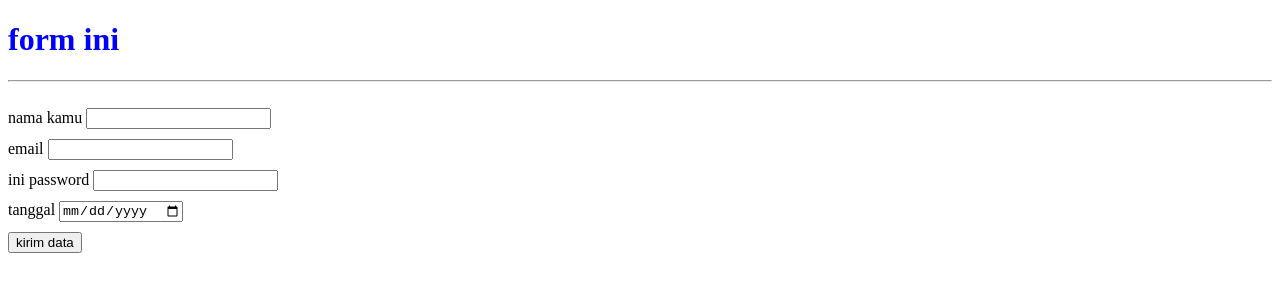
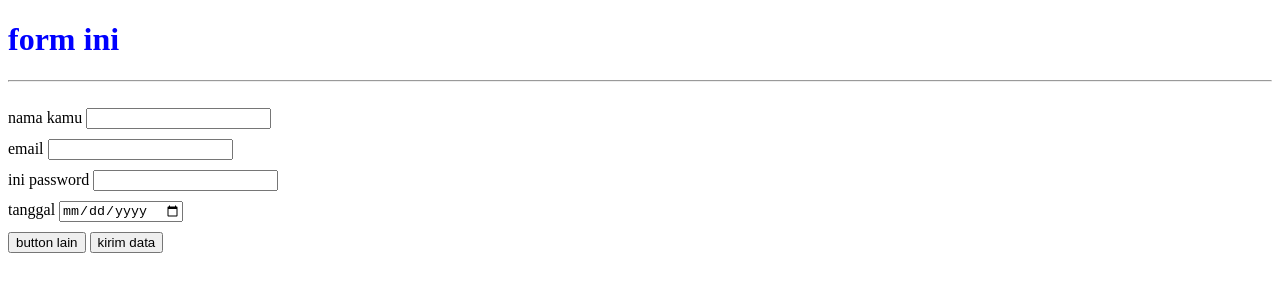
Before and after one commit to MalikAbdCom/website-demo, a plain HTML site: page index.html in a window 1280 px wide. Drawn offline with Linux system fonts and the light colour scheme.

Commit message:
nambahin button

```diff
--- a/index.html
+++ b/index.html
@@ -33,6 +33,7 @@
         <input type="date" name="" id="tanggal">
     </div>
 
+    <button>button lain</button>
 
     <button type="submit">kirim data</button>
 
```
